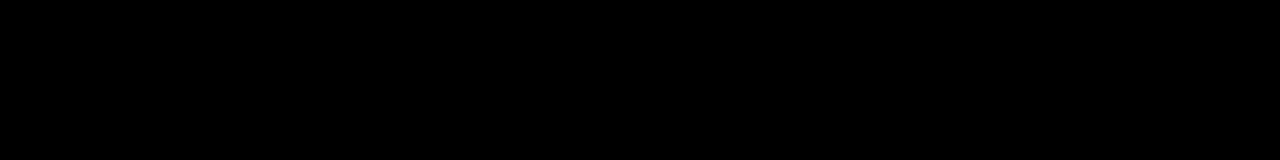
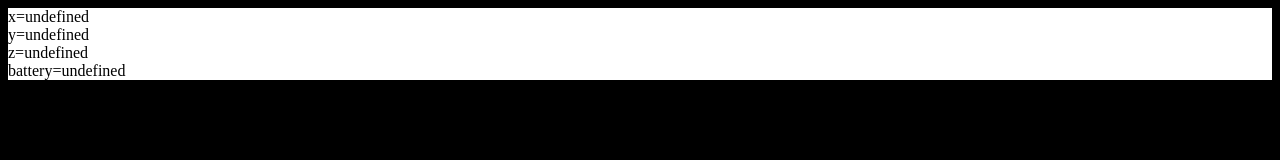
Before and after one commit to ghosttie/shake-light, a plain HTML site: page index.html in a window 1280 px wide. Drawn offline with Linux system fonts and the light colour scheme.

Commit message:
Add debug text

```diff
--- a/index.html
+++ b/index.html
@@ -7,5 +7,9 @@
 		<script src="index.js"></script>
 	</head>
 	<body>
+		<div style="background-color: white;">x=<span id="x"></span></div>
+		<div style="background-color: white;">y=<span id="y"></span></div>
+		<div style="background-color: white;">z=<span id="z"></span></div>
+		<div style="background-color: white;">battery=<span id="battery"></span></div>
 	</body>
 </html>
--- a/index.js
+++ b/index.js
@@ -1,11 +1,15 @@
 document.addEventListener("DOMContentLoaded", (event) => {
+	const Max = 1000;
 	let battery = 0;
+	let x;
+	let y;
+	let z;
 
 	const ac = new Accelerometer({ frequency: 4 });
 	ac.addEventListener("reading", () => {
 		const total = ac.x + ac.y + ac.z;
 
-		battery += total;
+		battery = Math.Min(battery + total, Max);
 	});
 	ac.addEventListener("error", (event) => {
 		if (event.error.name === "NotAllowedError") {
@@ -17,11 +21,15 @@ document.addEventListener("DOMContentLoaded", (event) => {
 	ac.start();
 
 	window.setInterval(function() {
-		const batteryAdjusted = Math.min(battery, 1000);
-		const brightness = (battery / 1000) * 255;
+		const brightness = (battery / Max) * 255;
 
 		document.body.style.backgroundColor = `rgb(${brightness}, ${brightness}, ${brightness})`;
 
 		battery = Math.max(battery--, 0);
+
+		document.getElementById("x").innerHTML = x;
+		document.getElementById("y").innerHTML = x;
+		document.getElementById("z").innerHTML = x;
+		document.getElementById("battery").innerHTML = x;
 	}, 4);
 });
```
Also changed, not shown: 1 other file.
